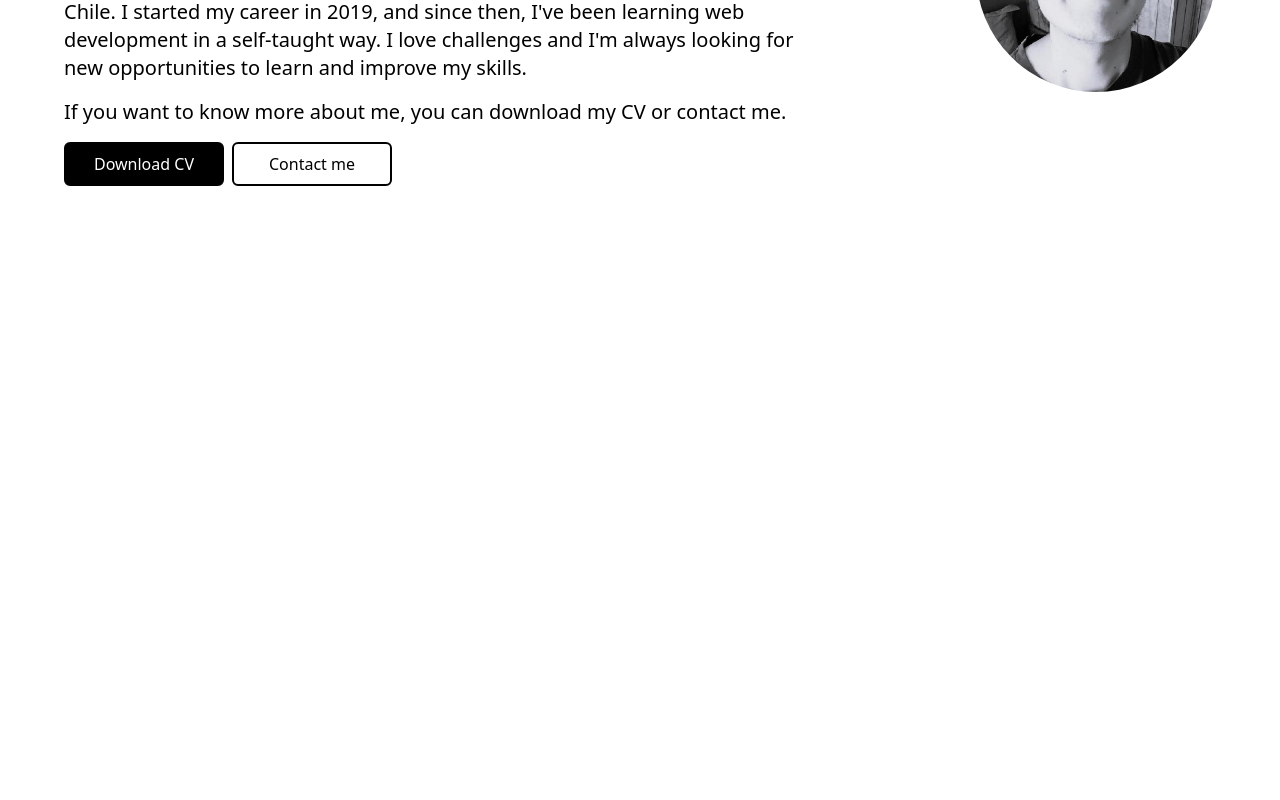
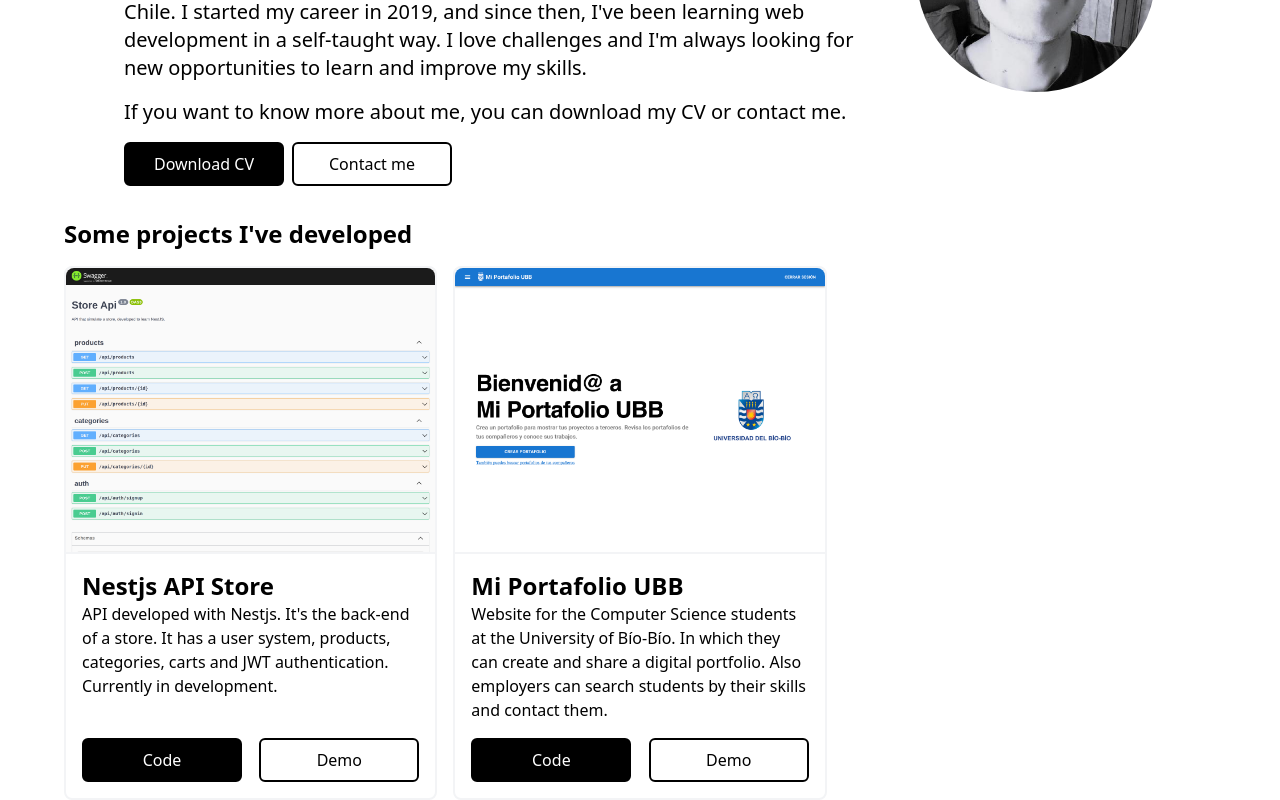
Before and after one commit to pablovrl/portfolio, a React (Vite) app: page / in a window 1280 px wide. Shown: the part 322-1122 px from the top of the page. Before the commit the page ends 800 px from the top, so only its background shows below. Built offline with nearby package versions, Linux system fonts and the light colour scheme.

Commit message:
add Project section

```diff
--- a/src/App.tsx
+++ b/src/App.tsx
@@ -1,12 +1,14 @@
 import { Home } from "./components/Home";
 import { Navbar } from "./components/Navbar";
+import { Projects } from "./components/Projects";
 
 function App() {
   return (
     <div>
       <Navbar />
-      <div className="px-4 pt-20">
+      <div className="px-4 pt-20 flex flex-col gap-8">
         <Home />
+        <Projects />
       </div>
     </div>
   );
--- /dev/null
+++ b/src/components/Projects/Project.tsx
@@ -0,0 +1,28 @@
+import { Project as TProject } from "../../types";
+import { Anchor } from "../Anchor";
+
+interface ProjectProps {
+  project: TProject;
+}
+
+export function Project({ project }: ProjectProps) {
+  return (
+    <div className="border-gray-100 border-2 rounded-lg flex flex-col h-full">
+      <img src={project.image} className="rounded-t-lg"/>
+      <div className="p-4 flex flex-col gap-4 justify-between h-full border-t-2 border-gray-100">
+        <div>
+          <p className="text-2xl font-bold">{project.title}</p>
+          <p>{project.description.en}</p>
+        </div>
+        <div className="flex justify-between gap-4">
+          <Anchor href={project.codeUrl} color="primary" fullWidth>
+            Code
+          </Anchor>
+          <Anchor disabled={true} href={project.demoUrl} color="secondary" fullWidth>
+            Demo
+          </Anchor>
+        </div>
+      </div>
+    </div>
+  );
+}
--- /dev/null
+++ b/src/components/Projects/Projects.tsx
@@ -0,0 +1,18 @@
+import { PROJECTS } from "../../data";
+import { SectionLayout } from "../layout/SectionLayout";
+import { Project } from "./Project";
+
+export function Projects() {
+  return (
+    <SectionLayout id="projects">
+      <h1 className="text-2xl font-bold mb-4">
+        Some projects I&apos;ve developed
+      </h1>
+      <div className="grid sm:grid-cols-2 lg:grid-cols-3 gap-4">
+        {PROJECTS.map((project) => (
+          <Project project={project} key={project.title} />
+        ))}
+      </div>
+    </SectionLayout>
+  );
+}
--- /dev/null
+++ b/src/components/Projects/index.ts
@@ -0,0 +1,2 @@
+export * from './Projects';
+export * from './Project';
--- a/src/data/projects.ts
+++ b/src/data/projects.ts
@@ -1,10 +1,14 @@
-export const PROJECTS = [
+import { Project } from "../types";
+import apiStoreImage from "../assets/api-store.png";
+import miPortafolioUbbImage from "../assets/mi-portafolio-ubb.png";
+
+export const PROJECTS: Project[] = [
   {
     title: "Nestjs API Store",
-    image: "api-store.png",
+    image: apiStoreImage,
     description: {
       en: "API developed with Nestjs. It's the back-end of a store. It has a user system, products, categories, carts and JWT authentication. Currently in development.",
-      es: "API desarrollada con Nestjs. Es el back-end de una tienda. Tiene un sistema de usuarios, productos, categorías, carritos y autenticación con JWT. Actualmente en desarrollo."
+      es: "API desarrollada con Nestjs. Es el back-end de una tienda. Tiene un sistema de usuarios, productos, categorías, carritos y autenticación con JWT. Actualmente en desarrollo.",
     },
     codeUrl: "https://github.com/pablovrl/nestjs-store-api",
     demoUrl: "https://nestjs-store-api-production.up.railway.app/api",
@@ -12,10 +16,10 @@ export const PROJECTS = [
   },
   {
     title: "Mi Portafolio UBB",
-    image: "mi-portafolio-ubb.png",
+    image: miPortafolioUbbImage,
     description: {
       en: "Website for the Computer Science students at the University of Bío-Bío. In which they can create and share a digital portfolio. Also employers can search students by their skills and contact them.",
-      es: "Sitio web para los estudiantes de Ingeniería en Informática de la Universidad de Bío-Bío. En el cual pueden crear y compartir un portafolio digital. También los empleadores pueden buscar estudiantes por sus habilidades y contactarlos."
+      es: "Sitio web para los estudiantes de Ingeniería en Informática de la Universidad de Bío-Bío. En el cual pueden crear y compartir un portafolio digital. También los empleadores pueden buscar estudiantes por sus habilidades y contactarlos.",
     },
     codeUrl: "https://github.com/pablovrl/mi-portafolio-ubb",
   },
--- /dev/null
+++ b/src/types/Project.ts
@@ -0,0 +1,11 @@
+export type Project = {
+  title: string;
+  image: string;
+  description: {
+      en: string;
+      es: string;
+  };
+  codeUrl: string;
+  demoUrl?: string;
+  wip?: boolean;
+}
--- /dev/null
+++ b/src/types/index.ts
@@ -0,0 +1 @@
+export * from './Project';
```
Also changed, not shown: src/assets/api-store.png (added), src/assets/mi-portafolio-ubb.png (added).
